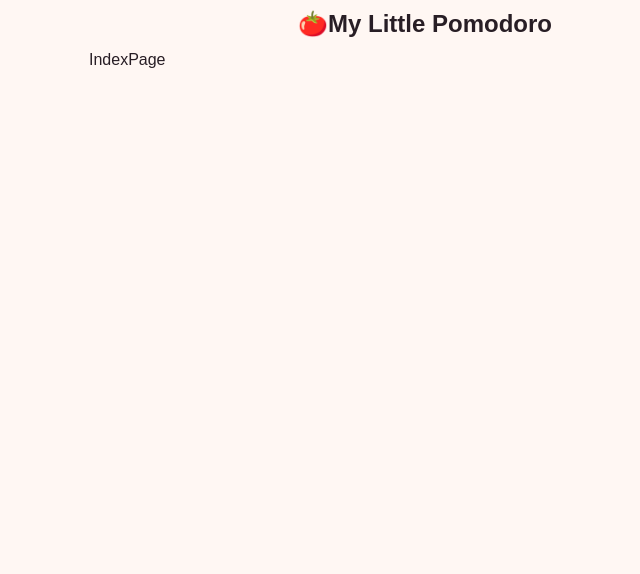
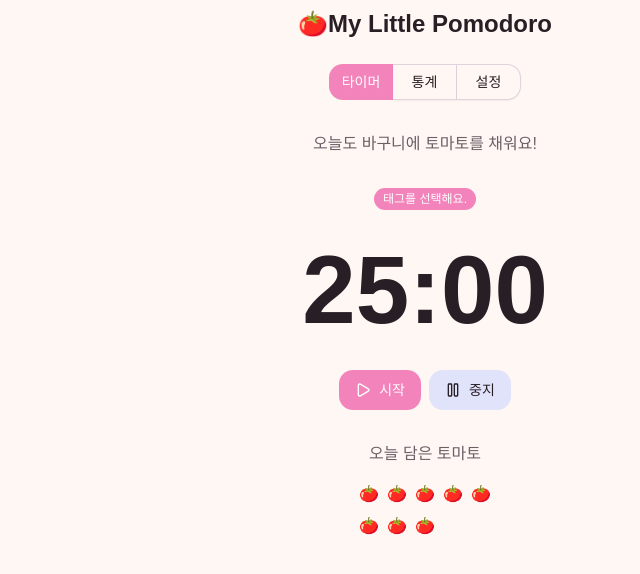
Before and after one commit to baekjisu-dev/my-little-pomodoro, a React (Vite) app: page / in a window 1280 px wide. Shown: the top 574 px of the page, without its empty margins (215-855 px from the left). Built offline with nearby package versions, Linux system fonts and the light colour scheme; a web font is replaced by a local one.

Commit message:
feat: 메인 화면 UI 개발

```diff
--- a/src/components/layouts/global-layout.tsx
+++ b/src/components/layouts/global-layout.tsx
@@ -1,13 +1,40 @@
-import { Outlet } from "react-router";
+import { Outlet, useLocation, useNavigate } from "react-router";
 import Header from "./header";
 import { ScrollArea } from "../ui/scroll-area";
+import { ButtonGroup } from "../ui/button-group";
+import { Button } from "../ui/button";
+import { useMemo } from "react";
+import { NAV_TABS } from "@/lib/navigation";
 
 const GlobalLayout = () => {
+  const navigate = useNavigate();
+  const pathname = useLocation();
+
+  const activeTabPath = useMemo(() => {
+    return NAV_TABS.find((tab) => tab.path === pathname.pathname)?.path;
+  }, [pathname]);
+
+  const handleTabClick = (path: string) => {
+    navigate(path);
+  };
+
   return (
     <div className="w-full h-full overflow-hidden">
       <Header />
       <ScrollArea className="w-full h-[calc(100%-4rem)]">
         <div className="w-full max-w-2xl mx-auto">
+          <ButtonGroup className="w-full flex justify-center mt-4">
+            {NAV_TABS.map((tab) => (
+              <Button
+                key={tab.path}
+                className="w-16"
+                variant={activeTabPath === tab.path ? "default" : "outline"}
+                onClick={() => handleTabClick(tab.path)}
+              >
+                {tab.label}
+              </Button>
+            ))}
+          </ButtonGroup>
           <Outlet />
         </div>
       </ScrollArea>
--- /dev/null
+++ b/src/components/timer/pomodoro-history.tsx
@@ -0,0 +1,21 @@
+const PomodoroHistory = () => {
+  return (
+    <div className="w-full flex flex-col gap-4 items-center">
+      <p className="text-md text-muted-foreground">오늘 담은 토마토</p>
+      <div className="flex flex-col gap-2">
+        <div className="grid grid-cols-5 gap-2">
+          <p>🍅</p>
+          <p>🍅</p>
+          <p>🍅</p>
+          <p>🍅</p>
+          <p>🍅</p>
+          <p>🍅</p>
+          <p>🍅</p>
+          <p>🍅</p>
+        </div>
+      </div>
+    </div>
+  );
+};
+
+export default PomodoroHistory;
--- /dev/null
+++ b/src/components/timer/pomodoro-timer.tsx
@@ -0,0 +1,24 @@
+import { PauseIcon, PlayIcon } from "lucide-react";
+import { Badge } from "../ui/badge";
+import { Button } from "../ui/button";
+
+const PomodoroTimer = () => {
+  return (
+    <div className="w-full flex flex-col items-center gap-8">
+      <Badge>태그를 선택해요.</Badge>
+      <p className="text-8xl font-bold">25:00</p>
+      <div className="flex gap-2">
+        <Button size="lg">
+          <PlayIcon className="size-4" />
+          시작
+        </Button>
+        <Button variant="secondary" size="lg">
+          <PauseIcon className="size-4" />
+          중지
+        </Button>
+      </div>
+    </div>
+  );
+};
+
+export default PomodoroTimer;
--- /dev/null
+++ b/src/lib/navigation.ts
@@ -0,0 +1,20 @@
+export const PAGE_PATHS = {
+  HOME: "/",
+  SETTINGS: "/settings",
+  STATISTICS: "/statistics",
+};
+
+export const NAV_TABS = [
+  {
+    label: "타이머",
+    path: PAGE_PATHS.HOME,
+  },
+  {
+    label: "통계",
+    path: PAGE_PATHS.STATISTICS,
+  },
+  {
+    label: "설정",
+    path: PAGE_PATHS.SETTINGS,
+  },
+];
--- a/src/pages/index-page.tsx
+++ b/src/pages/index-page.tsx
@@ -1,5 +1,16 @@
+import PomodoroHistory from "@/components/timer/pomodoro-history";
+import PomodoroTimer from "@/components/timer/pomodoro-timer";
+
 const IndexPage = () => {
-  return <div>IndexPage</div>;
+  return (
+    <div className="w-full flex flex-col items-center gap-8">
+      <p className="text-md mt-8 text-muted-foreground">
+        오늘도 바구니에 토마토를 채워요!
+      </p>
+      <PomodoroTimer />
+      <PomodoroHistory />
+    </div>
+  );
 };
 
 export default IndexPage;
--- /dev/null
+++ b/src/pages/not-found-page.tsx
@@ -0,0 +1,41 @@
+import { Button } from "@/components/ui/button";
+import {
+  Empty,
+  EmptyContent,
+  EmptyDescription,
+  EmptyHeader,
+  EmptyMedia,
+  EmptyTitle,
+} from "@/components/ui/empty";
+import { PAGE_PATHS } from "@/lib/navigation";
+import { AlertCircleIcon } from "lucide-react";
+import { useNavigate } from "react-router";
+
+const NotFoundPage = () => {
+  const navigate = useNavigate();
+
+  const handleHomeClick = () => {
+    navigate(PAGE_PATHS.HOME);
+  };
+
+  return (
+    <div className="w-full h-full flex justify-center items-center">
+      <Empty>
+        <EmptyHeader>
+          <EmptyMedia variant="icon">
+            <AlertCircleIcon />
+          </EmptyMedia>
+          <EmptyTitle>어라! 존재하지 않는 페이지예요.</EmptyTitle>
+          <EmptyDescription>
+            아래 버튼을 클릭해서 홈으로 돌아갈 수 있어요.
+          </EmptyDescription>
+        </EmptyHeader>
+        <EmptyContent>
+          <Button onClick={handleHomeClick}>홈으로 돌아가기</Button>
+        </EmptyContent>
+      </Empty>
+    </div>
+  );
+};
+
+export default NotFoundPage;
--- a/src/root-route.tsx
+++ b/src/root-route.tsx
@@ -3,15 +3,19 @@ import IndexPage from "./pages/index-page";
 import GlobalLayout from "./components/layouts/global-layout";
 import SettingsPage from "./pages/settings-page";
 import HeatmapPage from "./pages/heatmap-page";
+import { PAGE_PATHS } from "./lib/navigation";
+import NotFoundPage from "./pages/not-found-page";
 
 const RootRoute = () => {
   return (
     <Routes>
       <Route element={<GlobalLayout />}>
-        <Route path="/" element={<IndexPage />} />
-        <Route path="/settings" element={<SettingsPage />} />
-        <Route path="/heatmap" element={<HeatmapPage />} />
+        <Route path={PAGE_PATHS.HOME} element={<IndexPage />} />
+        <Route path={PAGE_PATHS.SETTINGS} element={<SettingsPage />} />
+        <Route path={PAGE_PATHS.STATISTICS} element={<HeatmapPage />} />
       </Route>
+
+      <Route path="*" element={<NotFoundPage />} />
     </Routes>
   );
 };
```
